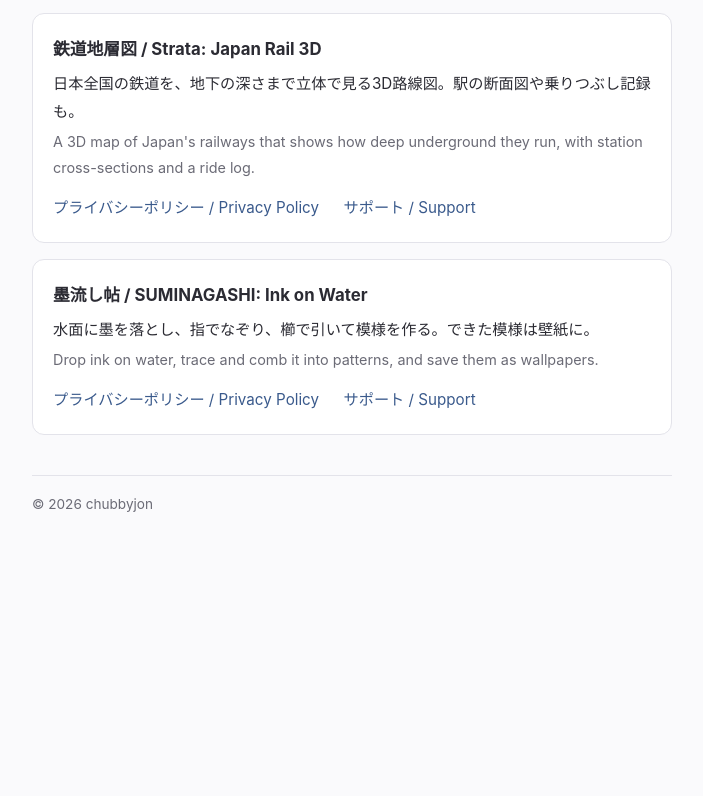
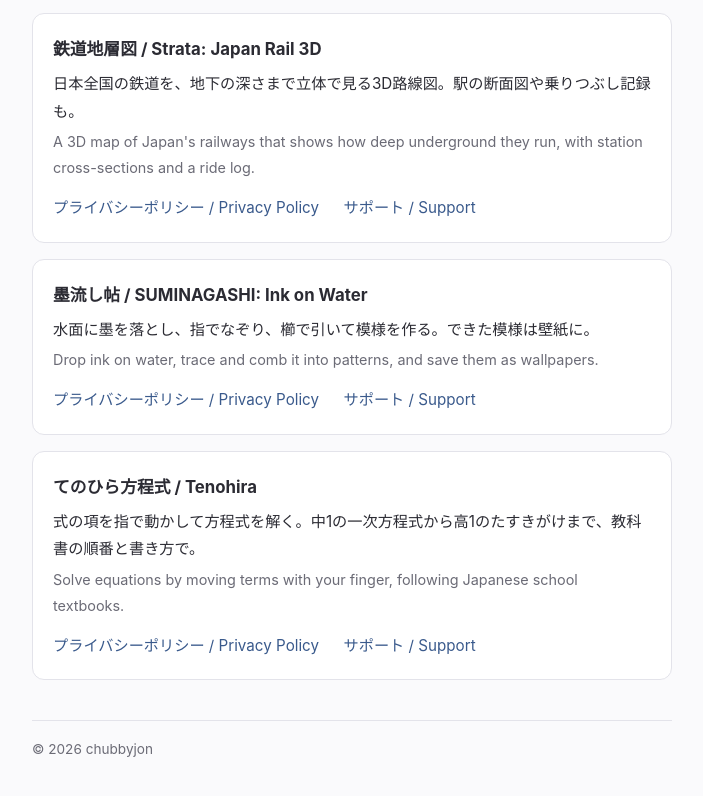
Before and after one commit to nemotoka/apps, a plain HTML site: page index.html in a window 1280 px wide. Shown: the part 2133-2929 px from the top of the page, without its empty margins (288-991 px from the left). Before the commit the page ends 2697 px from the top, so only its background shows below. Drawn offline with Linux system fonts and the light colour scheme.

Commit message:
トップにてのひら方程式を追加

```diff
--- a/index.html
+++ b/index.html
@@ -179,6 +179,17 @@
     </div>
   </div>
 
+  <!-- てのひら方程式 -->
+  <div class="app-card">
+    <h3>てのひら方程式 / Tenohira</h3>
+    <p>式の項を指で動かして方程式を解く。中1の一次方程式から高1のたすきがけまで、教科書の順番と書き方で。</p>
+    <p class="en" lang="en">Solve equations by moving terms with your finger, following Japanese school textbooks.</p>
+    <div class="links">
+      <a href="tenohira-privacy.html">プライバシーポリシー / Privacy Policy</a>
+      <a href="tenohira-support.html">サポート / Support</a>
+    </div>
+  </div>
+
   <!-- 新しいアプリを追加するときは、上のapp-cardをコピーしてここに追記します -->
 
   <footer>
```
